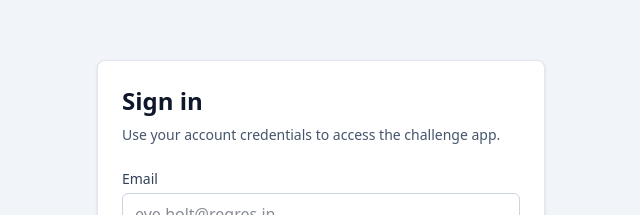
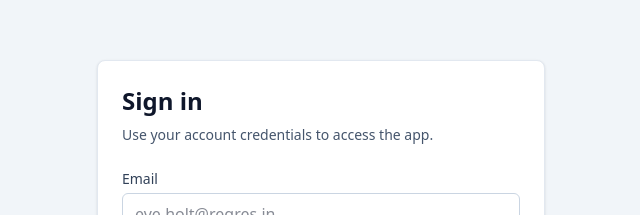
Before and after one commit to JuanDiRiv/Full-Stack-Challenge, a Next.js app in the folder client/: page /login in a window 1280 px wide. Shown: the part 213-428 px from the top of the page, without its empty margins (319-959 px from the left). Built offline with nearby package versions, Linux system fonts and the light colour scheme.

Commit message:
fix(login): update text in login page for clarity

```diff
--- a/client/src/app/login/page.tsx
+++ b/client/src/app/login/page.tsx
@@ -8,7 +8,7 @@ export default function LoginPage() {
                 <div className="w-full max-w-md rounded-lg border border-slate-200 bg-white p-6 shadow-sm">
                     <h1 className="text-2xl font-semibold text-slate-900">Sign in</h1>
                     <p className="mt-2 text-sm text-slate-600">
-                        Use your account credentials to access the challenge app.
+                        Use your account credentials to access the app.
                     </p>
 
                     <LoginForm />
```
